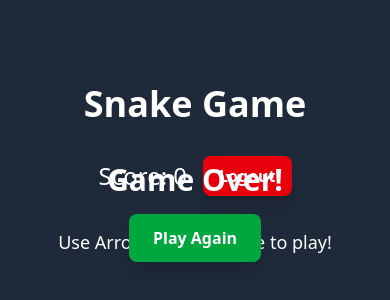
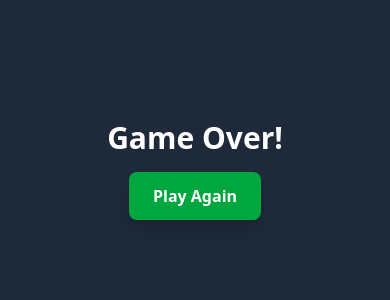
Before and after one commit to ewanc26/atproto-snake, a SvelteKit app: page /game in a window 390 px wide. Shown: the part 252-552 px from the top of the page. Built offline with nearby package versions, Linux system fonts and the light colour scheme; sample sign-in values are in the browser's storage.

Commit message:
fix(game): prevent default touch events and conditionally render UI elements
Add preventDefault() to touch events to improve touch handling on mobile devices
Conditionally render game UI elements based on isGameOver state

```diff
--- a/src/routes/game/+page.svelte
+++ b/src/routes/game/+page.svelte
@@ -51,11 +51,17 @@
         let touchStartY = 0;
 
         canvasElement.addEventListener('touchstart', (e) => {
+            e.preventDefault();
             touchStartX = e.touches[0].clientX;
             touchStartY = e.touches[0].clientY;
-        });
+        }, { passive: false });
+
+        canvasElement.addEventListener('touchmove', (e) => {
+            e.preventDefault();
+        }, { passive: false });
 
         canvasElement.addEventListener('touchend', (e) => {
+            e.preventDefault();
             const touchEndX = e.changedTouches[0].clientX;
             const touchEndY = e.changedTouches[0].clientY;
 
@@ -91,11 +97,15 @@
 </script>
 
 <div class="flex flex-col items-center justify-center min-h-screen bg-gray-800 text-white">
+     {#if !isGameOver}
         <h1 class="text-4xl font-bold mb-8">Snake Game</h1>
+     {/if}
+     {#if !isGameOver}
         <div class="flex items-center mb-4">
             <p class="text-2xl mr-4">Score: {score}</p>
             <button on:click={handleLogout} class="px-4 py-2 bg-red-600 hover:bg-red-700 text-white font-bold rounded-lg shadow-lg transition duration-300">Logout</button>
         </div>
+     {/if}
     <div class="relative w-full max-w-md mx-auto">
         <canvas
             bind:this={canvasElement}
@@ -113,5 +123,7 @@
             </div>
         {/if}
     </div>
+        {#if !isGameOver}
             <p class="mt-4 text-lg">Use Arrow Keys or swipe to play!</p>
+        {/if}
 </div>
```
Lines whose indentation alone changed are shown as unchanged.
